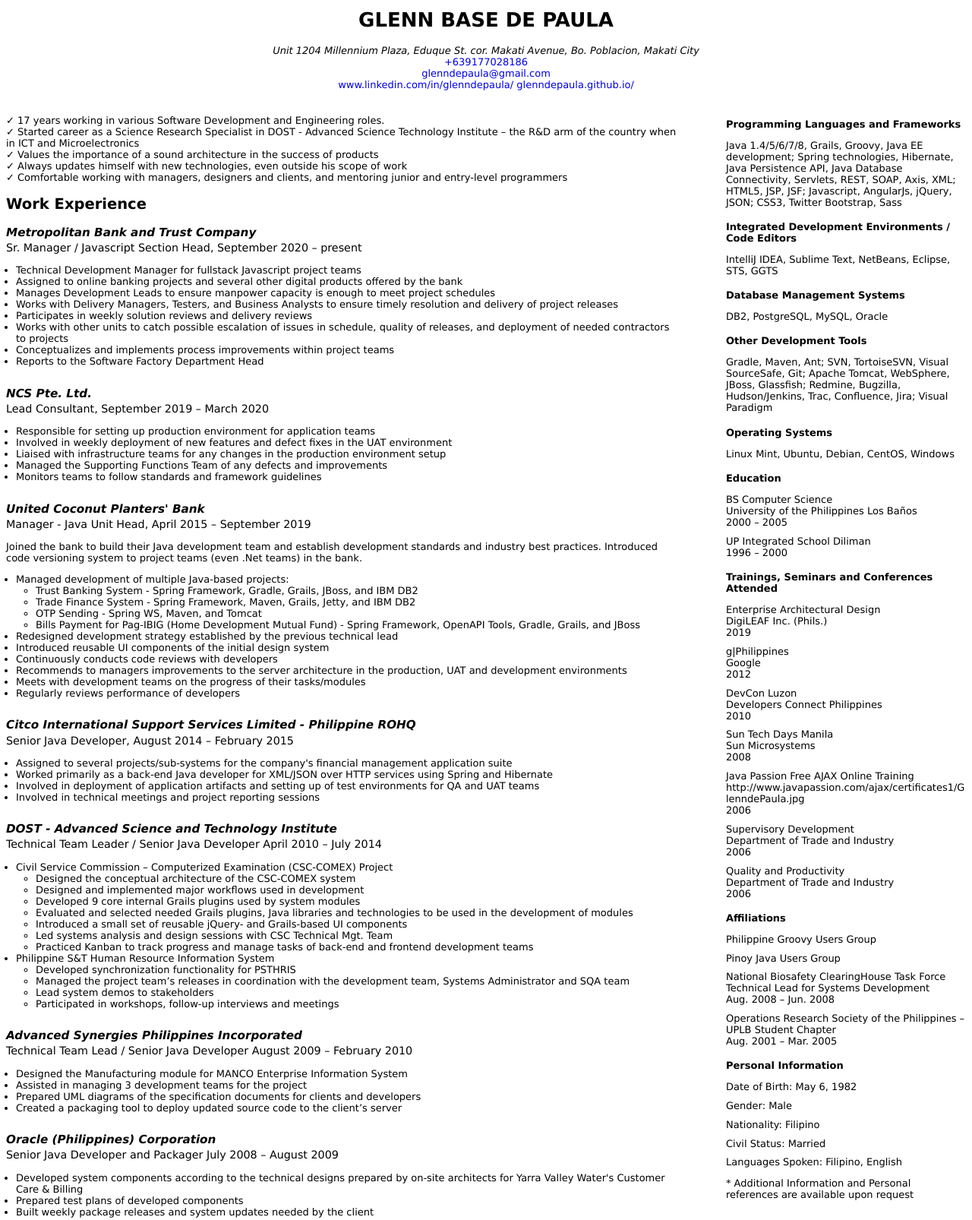
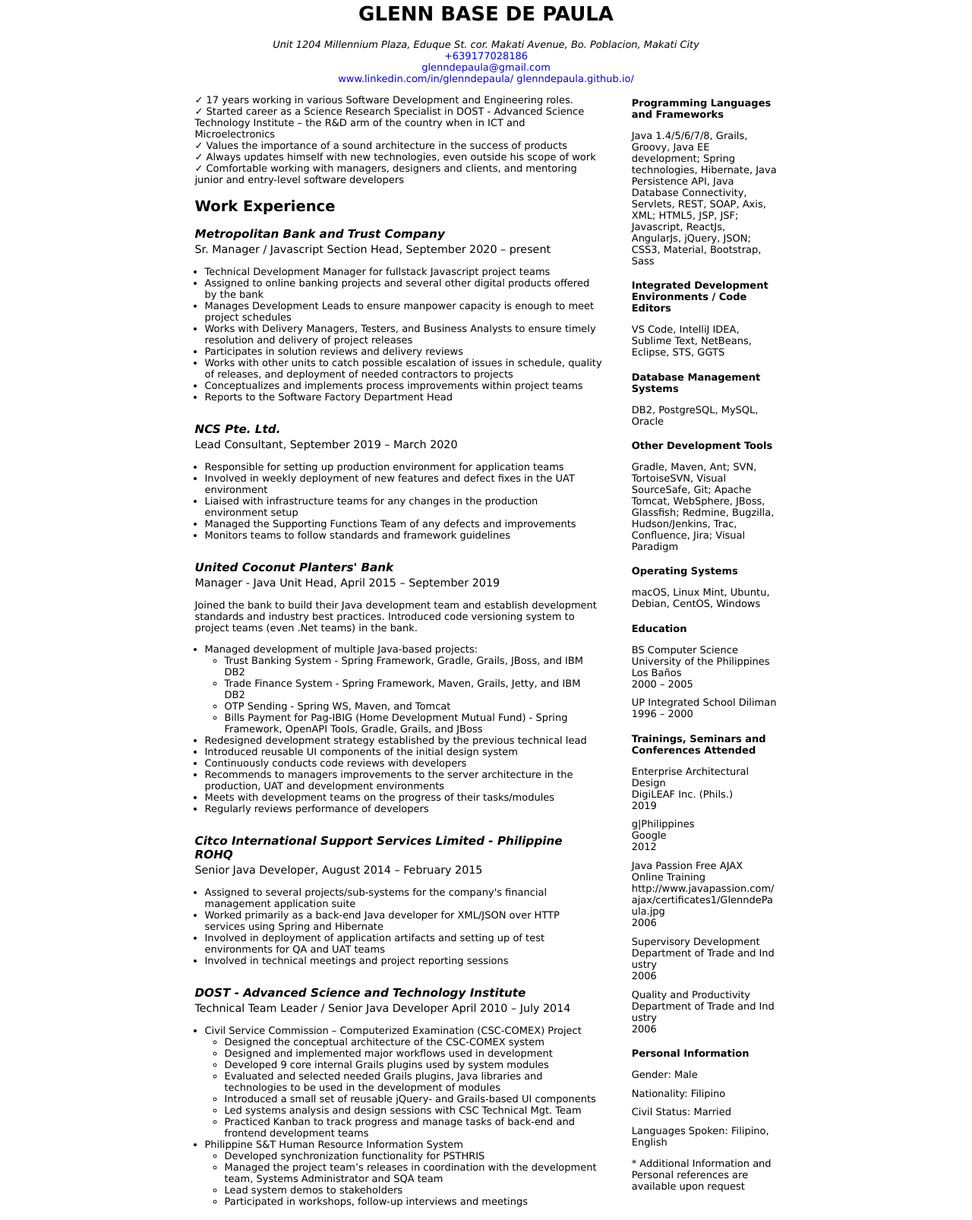
Before and after one commit to glenndepaula/glenndepaula.github.io, a plain HTML site: page index.html in a window 1280 px wide. Shown: the part 14-1620 px from the top of the page at 76% size. Drawn offline with Linux system fonts and the light colour scheme.

Commit message:
* Added reviewed book from PAckt * Improved content * Improved mobile view

```diff
--- a/index.html
+++ b/index.html
@@ -35,7 +35,7 @@
                     <li>Started career as a Science Research Specialist in DOST - Advanced Science Technology Institute &ndash; the R&D arm of the country when in ICT and Microelectronics</li>
                     <li>Values the importance of a sound architecture in the success of products</li>
                     <li>Always updates himself with new technologies, even outside his scope of work</li>
-                    <li>Comfortable working with managers, designers and clients, and mentoring junior and entry-level programmers</li>
+                    <li>Comfortable working with managers, designers and clients, and mentoring junior and entry-level software developers</li>
                 </ul>
             </section>
 
@@ -54,7 +54,7 @@
                             <li>Assigned to online banking projects and several other digital products offered by the bank</li>
                             <li>Manages Development Leads to ensure manpower capacity is enough to meet project schedules</li>
                             <li>Works with Delivery Managers, Testers, and Business Analysts to ensure timely resolution and delivery of project releases</li>
-                            <li>Participates in weekly solution reviews and delivery reviews</li>
+                            <li>Participates in solution reviews and delivery reviews</li>
                             <li>Works with other units to catch possible escalation of issues in schedule, quality of releases, and deployment of needed contractors to projects</li>
                             <li>Conceptualizes and implements process improvements within project teams</li>
                             <li>Reports to the Software Factory Department Head</li>
@@ -209,6 +209,12 @@
                         <ul>
                             <li>
                                 <div class="role-position-title">Technical Reviewer</div>
+                                <div>Building Python Microservices with FastAPI, <time datetime="2019-06">June 2022</time></div>
+                                <div>ISBN 9781803245966</div>
+                            </li>
+
+                            <li>
+                                <div class="role-position-title">Technical Reviewer</div>
                                 <div>Jakarta EE 8 Recipes [Video], <time datetime="2019-06">June 2019</time></div>
                                 <div>ISBN 9781789958607</div>
                             </li>
@@ -231,14 +237,16 @@
         </article>
 
         <aside class="right-side-content">
+            <h2>Other Details</h2>
+
             <section>
                 <h4>Programming Languages and Frameworks</h4>
-                <p>Java 1.4/5/6/7/8, Grails, Groovy, Java EE development; Spring technologies, Hibernate, Java Persistence API, Java Database Connectivity, Servlets, REST, SOAP, Axis, XML; HTML5, JSP, JSF; Javascript, AngularJs, jQuery, JSON; CSS3, Twitter Bootstrap, Sass</p>
+                <p>Java 1.4/5/6/7/8, Grails, Groovy, Java EE development; Spring technologies, Hibernate, Java Persistence API, Java Database Connectivity, Servlets, REST, SOAP, Axis, XML; HTML5, JSP, JSF; Javascript, ReactJs, AngularJs, jQuery, JSON; CSS3, Material, Bootstrap, Sass</p>
             </section>
 
             <section>
                 <h4>Integrated Development Environments / Code Editors</h4>
-                <p>IntelliJ IDEA, Sublime Text, NetBeans, Eclipse, STS, GGTS</p>
+                <p>VS Code, IntelliJ IDEA, Sublime Text, NetBeans, Eclipse, STS, GGTS</p>
             </section>
 
             <section>
@@ -253,7 +261,7 @@
 
             <section>
                 <h4>Operating Systems</h4>
-                <p>Linux Mint, Ubuntu, Debian, CentOS, Windows</p>
+                <p>macOS, Linux Mint, Ubuntu, Debian, CentOS, Windows</p>
             </section>
 
             <section>
@@ -285,16 +293,6 @@
                         <div><time datetime="2012">2012</time></div>
                     </li>
                     <li>
-                        <div class="course-event">DevCon Luzon</div>
-                        <div class="institution">Developers Connect Philippines</div>
-                        <div><time datetime="2010">2010</time></div>
-                    </li>
-                    <li>
-                        <div class="course-event">Sun Tech Days Manila</div>
-                        <div class="institution">Sun Microsystems</div>
-                        <div><time datetime="2008">2008</time></div>
-                    </li>
-                    <li>
                         <div class="course-event">Java Passion Free AJAX Online Training</div>
                         <div class="institution">http://www.javapassion.com/ajax/certificates1/GlenndePaula.jpg</div>
                         <div><time datetime="2006">2006</time></div>
@@ -313,30 +311,8 @@
             </section>
 
             <section>
-                <h4>Affiliations</h4>
-                <ul>
-                    <li>
-                        <div class="group">Philippine Groovy Users Group</div>
-                    </li>
-                    <li>
-                        <div class="group">Pinoy Java Users Group</div>
-                    </li>
-                    <li>
-                        <div class="group">National Biosafety ClearingHouse Task Force</div>
-                        <div class="role-position-title">Technical Lead for Systems Development</div>
-                        <div><time datetime="2008-08">Aug. 2008</time> &ndash; <time datetime="2008-06">Jun. 2008</time></div>
-                    </li>
-                    <li>
-                        <div class="group">Operations Research Society of the Philippines – UPLB Student Chapter</div>
-                        <div><time datetime="2001-08">Aug. 2001</time> &ndash; <time datetime="2005-03">Mar. 2005</time></div>
-                    </li>
-                </ul>
-            </section>
-
-            <section>
                 <h4>Personal Information</h4>
                 <ul>
-                    <li>Date of Birth: May 6, 1982</li>
                     <li>Gender: Male</li>
                     <li>Nationality: Filipino</li>
                     <li>Civil Status: Married</li>
--- a/stylesheets/main.css
+++ b/stylesheets/main.css
@@ -121,3 +121,33 @@
     margin-inline-start: 0;
     margin-inline-end: 0;
 }
+
+@media only screen and (min-width: 767px) {
+    header, .container {
+        display: block;
+        float: none;
+        margin: auto;
+        width: 767px;
+    }
+
+    .right-side-content h2 {
+        display: none;
+    }
+}
+
+@media only screen and (max-width: 767px) {
+    header, .container {
+        width: 100%;
+    }
+
+    .main-content {
+        float: none;
+        width: 100%;
+        padding-left: unset;
+    }
+
+    .right-side-content {
+        width: unset;
+        padding-left: unset;
+    }
+}
```
